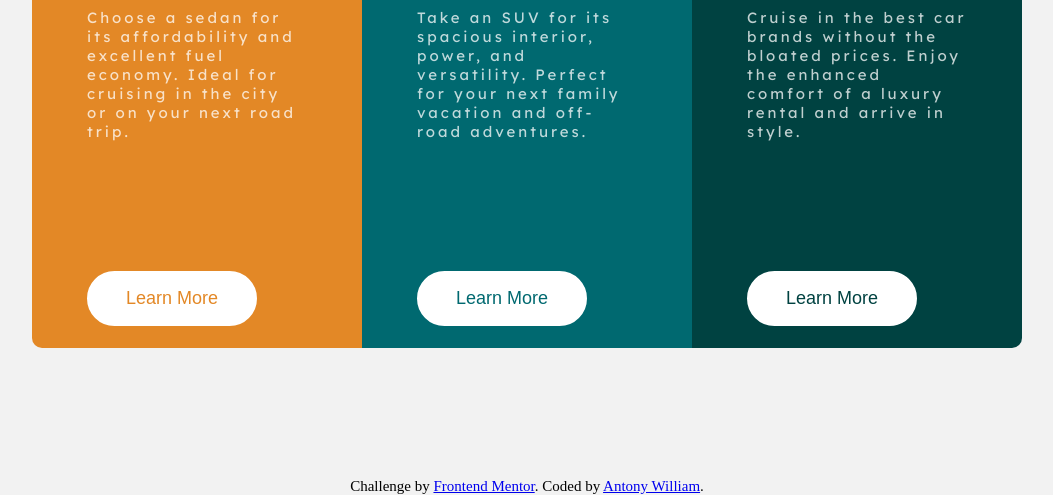
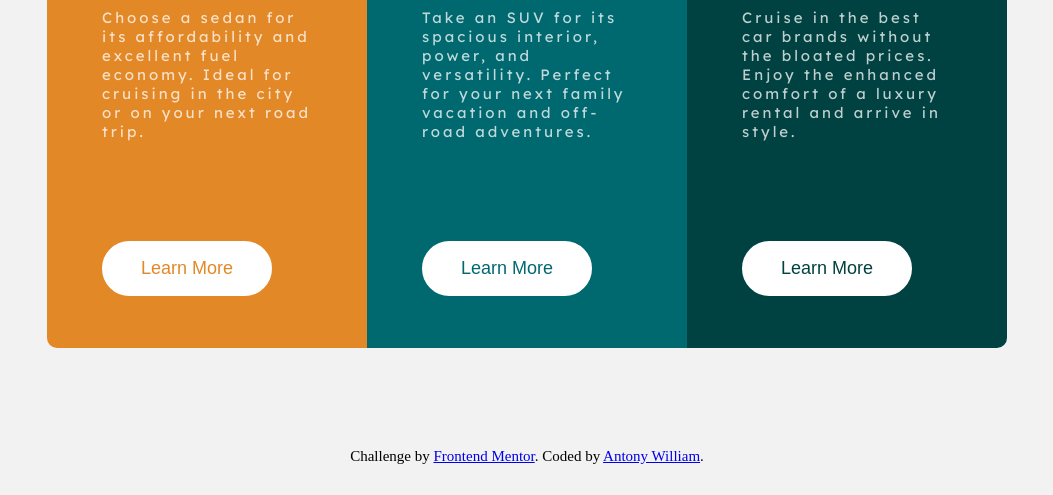
Before and after one commit to AntonyWilliam/FrontEndMentor-desafio02, a plain HTML site: page 3-column-preview-card-component-main/index.html in a window 1280 px wide. Shown: the part 352-847 px from the top of the page, without its empty margins (113-1166 px from the left). After the commit the page ends 817 px from the top, so only its background shows below. Drawn offline with Linux system fonts and the light colour scheme.

Commit message:
Update style.css

```diff
--- a/3-column-preview-card-component-main/css/style.css
+++ b/3-column-preview-card-component-main/css/style.css
@@ -28,7 +28,7 @@ h1{
     padding: 55px;
     color: hsla(0, 0%, 100%, 0.75);
     height: 440px;
-    width: 220px;
+    width: 210px;
     margin: 0px;
     font-family: 'Lexend Deca', sans-serif;
 }
@@ -52,7 +52,7 @@ button{
 }
 footer{
     position: relative;
-    top: 130px;
+    top: 100px;
 }
 
 
```
